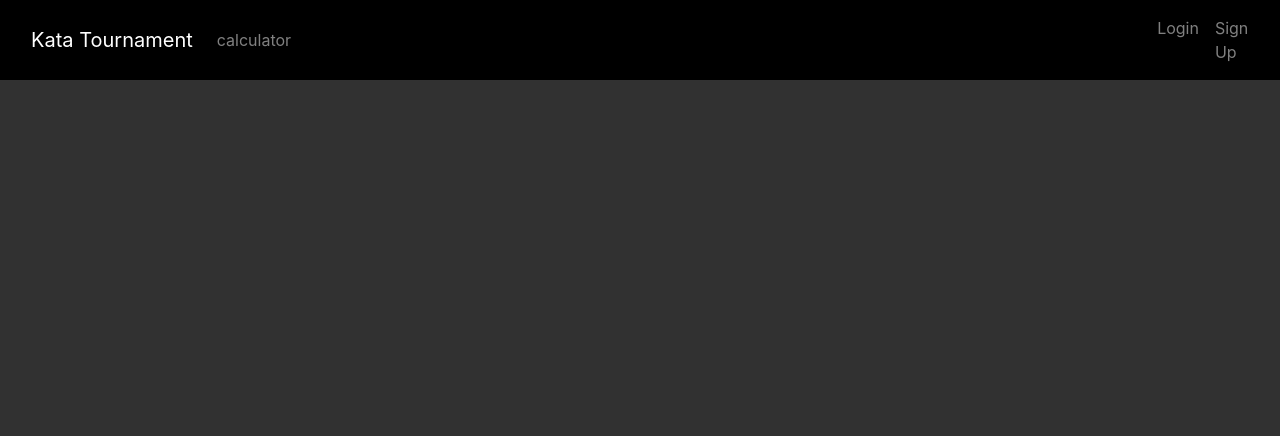
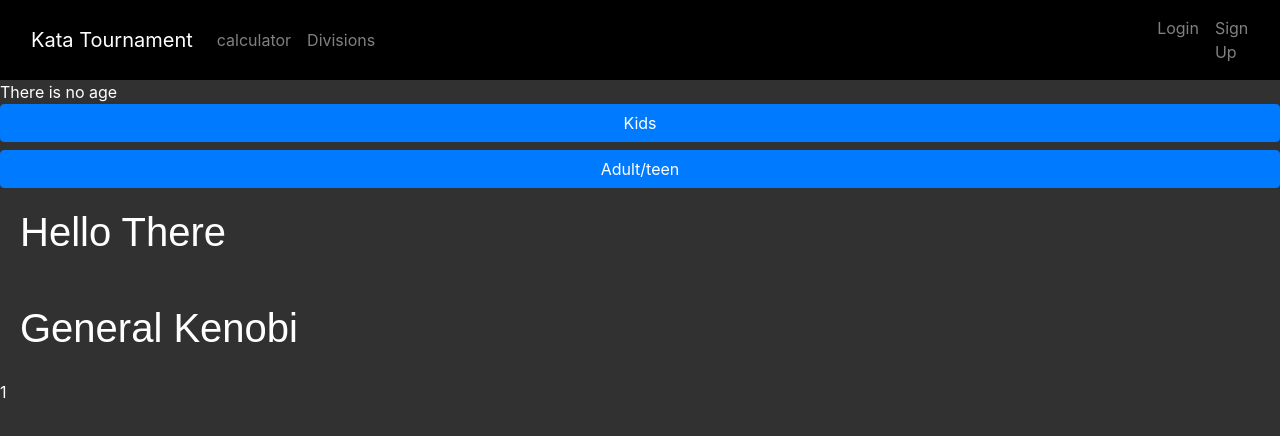
Before and after one commit to JosephCordell/KataTournamentTracker, a React (Create React App) app in the folder client/: page /divisions/1 in a window 1280 px wide. Shown: the top 436 px of the page. Built offline with nearby package versions, Linux system fonts and the light colour scheme.

Commit message:
adding divisions page

```diff
--- a/client/src/App.js
+++ b/client/src/App.js
@@ -7,6 +7,8 @@ import ScoreCalculator from './components/ScoreCalculator';
 import SignUp from './views/SignUp';
 import axios from 'axios';
 import Login from './views/Login';
+import Divisions from './views/Divisions';
+import Rank from './views/Rank';
 
 function App() {
   const [user, setUser] = useState({
@@ -39,6 +41,8 @@ function App() {
         <Route path='/calculator' element={<ScoreCalculator />} />
         <Route path='/signup' element={<SignUp />} />
         <Route path='/login' element={<Login />} />
+        <Route path='/divisions' element={<Divisions/>} />
+        <Route path='/divisions/:rank' element={<Rank/>} />
       </Routes>
     </BrowserRouter>
   );
--- a/client/src/components/AddParticipantModal/index.js
+++ b/client/src/components/AddParticipantModal/index.js
@@ -21,7 +21,7 @@ const AddParticipantModal = ({ addParticipantModal, setAddParticipantModal }) =>
             last_name: lastName,
             age_group: ageGroup,
             weapons_division: weaponsDivision,
-            rank: rank,
+            belt_color: rank,
         }
         console.log(JSON.stringify(participantDetails));
         const fetchData = async () => {
@@ -101,11 +101,11 @@ const AddParticipantModal = ({ addParticipantModal, setAddParticipantModal }) =>
                                             value={rank}
                                             onChange={(e) => setRank(e.target.value)}
                                         >
-                                            <option value='White Belt'> White Belt </option>
-                                            <option value='Yellow Belt'> Yellow Belt </option>
-                                            <option value='Blue Belt'> Blue Belt </option>
-                                            <option value='Green Belt'> Green Belt </option>
-                                            <option value='Brown Belt'> Brown Belt </option>
+                                            <option value='White'> White Belt </option>
+                                            <option value='Yellow'> Yellow Belt </option>
+                                            <option value='Blue'> Blue Belt </option>
+                                            <option value='Green'> Green Belt </option>
+                                            <option value='Brown'> Brown Belt </option>
                                         </select>
                                     </div>
                                     <div className='form-group'>
--- /dev/null
+++ b/client/src/components/Groups/index.js
@@ -0,0 +1,18 @@
+// import { response } from 'express';
+import React, { useState } from 'react';
+import './style.css';
+
+
+const Groups = ({ group }) => {
+    let link = '/divisions/' + group
+
+    return (
+        <div >
+            <a href={link}>
+            <h1> {group} </h1>
+            </a>
+        </div>
+    )
+}
+
+export default Groups
--- a/client/src/components/Header/index.js
+++ b/client/src/components/Header/index.js
@@ -41,6 +41,11 @@ const Header = ({ user, setUser, loggedIn }) => {
                         <li className={'nav-item'}>
                             <a className={'nav-link'} href="/calculator">
                                 calculator
+                            </a>
+                        </li>
+                        <li className={'nav-item'}>
+                            <a className={'nav-link'} href="/divisions">
+                                Divisions
                             </a>
                         </li>
                         {loggedIn ? (
--- /dev/null
+++ b/client/src/views/Divisions.js
@@ -0,0 +1,42 @@
+import axios from 'axios'
+import React, { useState, useEffect } from 'react'
+import Groups from '../components/Groups'
+
+export default function Divisions() {
+    const [groups, setGroups] = useState([])
+
+    useEffect(() => {
+        async function fetchData() {
+            await axios.get('/api/tournament/divisions')
+                .then((response) => {
+                    console.log('test');
+                    let data = []
+                    console.log(response.data);
+                    for (let i = 0; i < response.data.length; i++) {
+                        data.push(response.data[i]['belt_color'])
+
+                    }
+                    setGroups(data);
+                    console.log('data', data);
+
+                })
+                .catch((error) => console.log(error));
+
+        }
+        fetchData()
+    }, [])
+
+    return (
+        <div>
+            <h1 className='fairwoodTitle'> Divisions page!</h1>
+
+            I'll map divisions here!
+            {groups.map((group) => (
+                <Groups group={group} />
+            ))}
+
+
+
+        </div>
+    )
+}
--- /dev/null
+++ b/client/src/views/Rank.js
@@ -0,0 +1,43 @@
+import React, { useState, useEffect } from 'react'
+import { useParams } from "react-router-dom";
+
+export default function Rank() {
+
+    const { rank } = useParams()
+    const { age, setAge } = useState(123)
+
+    const changeAge = (age) => {
+        setAge(age)
+        getParticipants()
+    }
+
+    const getParticipants = () => {
+        console.log('getting participants');
+    }
+
+    return (
+        <div>
+            {age ?
+                (
+                    <div>there is age</div>
+                )
+                :
+                (
+                    <div>
+                        <div> There is no age</div>
+                        <button type="button" onClick={() => changeAge('kids')} className={'btn btn-primary btn-block'}>
+                            Kids
+                        </button>
+                        <button className={'btn btn-primary btn-block'}>
+                            Adult/teen
+                        </button>
+                    </div>
+                )
+
+            }
+            <h1> Hello There</h1>
+            <h1> General Kenobi</h1>
+            {rank}
+        </div>
+    )
+}
```
Also changed, not shown: client/src/components/Groups/style.css (added), 2 other files (tests, documents, lock files or other folders).
